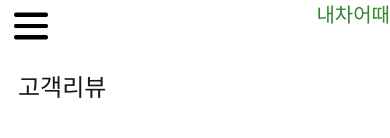
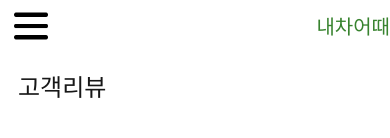
Before and after one commit to NaechaEottae/used-car, a Next.js app: page /customer-review in a window 390 px wide. Shown: the top 138 px of the page. Built offline with nearby package versions, Linux system fonts and the light colour scheme; a web font is replaced by a local one.

Commit message:
메인페이지 리뉴얼

```diff
--- a/app/globals.css
+++ b/app/globals.css
@@ -409,6 +409,9 @@ main {
 /* 반응형 */
 @media (max-width: 991px) {
   /* 모바일 */
+  body {
+    width: 100%;
+  }
   .sec1 {
     height: 240px;
   }
@@ -464,6 +467,7 @@ main {
     flex-direction: column;
     justify-content: center;
     padding: 0;
+    height: 890px;
   }
   .sec4 p {
     font-size: 18px;
--- a/components/navigation.tsx
+++ b/components/navigation.tsx
@@ -88,6 +88,7 @@ export default function Navigation() {
                 fontFamily: "GiantsInline",
                 fontSize: "20px",
                 color: "#38832f",
+                paddingTop: "12px",
               }}
             >
               내차어때
```
